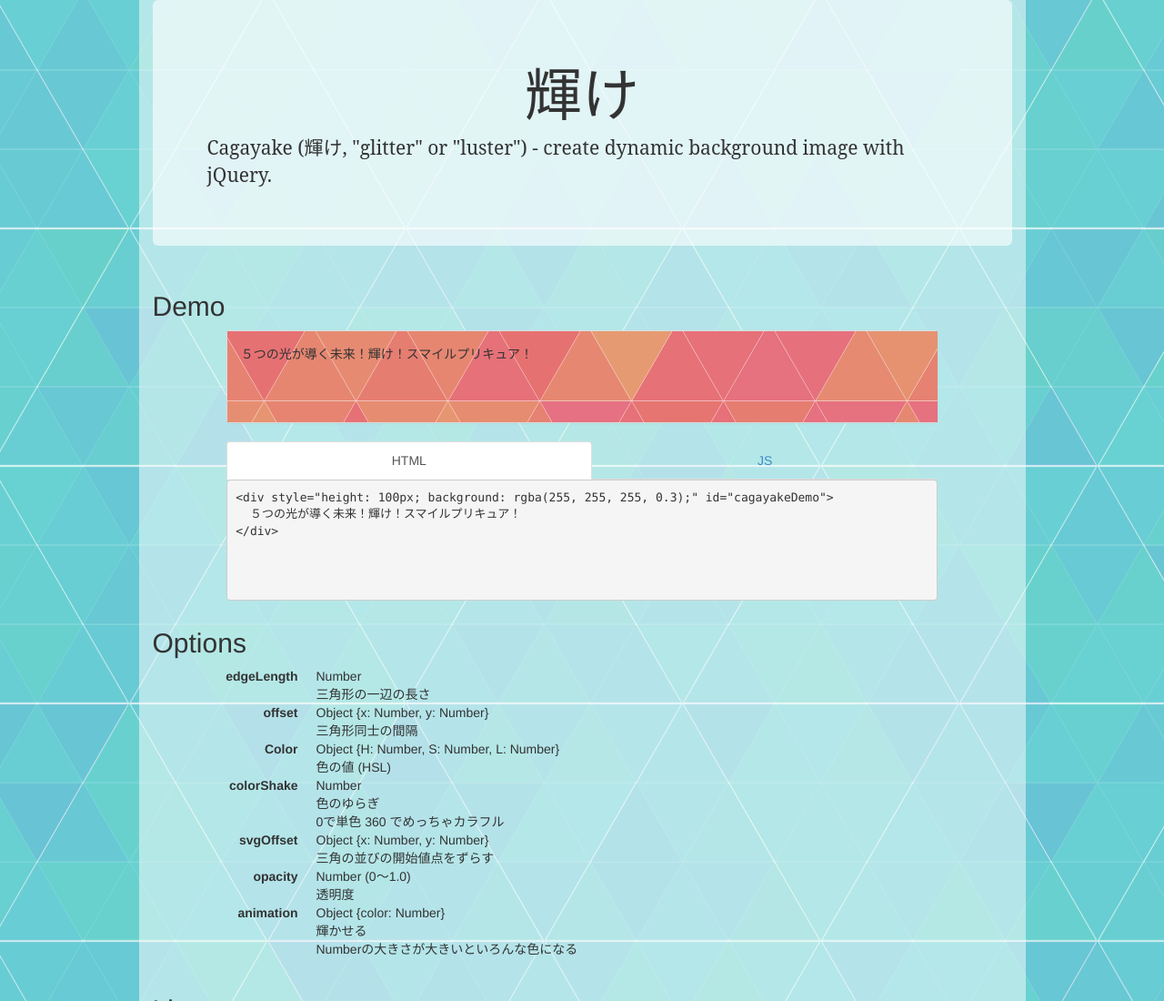
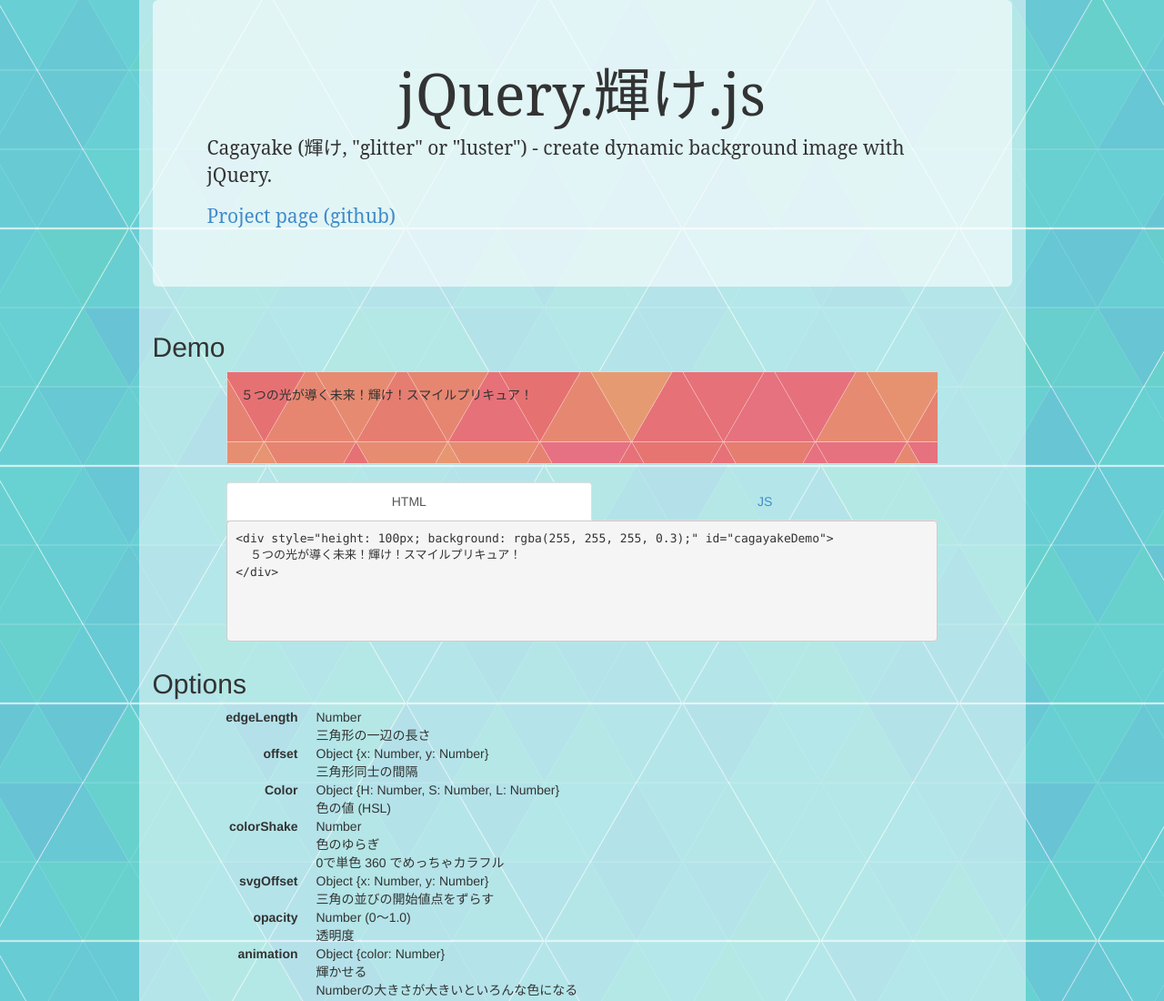
Before and after one commit to tanatana/cagayake, a plain HTML site: page index.html in a window 1280 px wide. Shown: the top 1100 px of the page at 91% size. Drawn offline with nearby package versions, Linux system fonts and the light colour scheme.

Commit message:
tweak change

```diff
--- a/index.html
+++ b/index.html
@@ -24,8 +24,9 @@
       <div class="row">
         <div class="col-xs-10 col-xs-offset-1 main-col">
           <div class="jumbotron" style="font-family: 'serif'">
-            <h1 class="text-center">輝け</h1>
+            <h1 class="text-center">jQuery.輝け.js</h1>
             <p>Cagayake (輝け, "glitter" or "luster") - create dynamic background image with jQuery.</p>
+            <p><a href="https://github.com/tanatana/cagayake" target="_blank">Project page (github)</a></p>
           </div>
         </div>
       </div>
@@ -119,7 +120,6 @@
               MIT.
             </div>
           </div>
-
         </div>
       </div>
 
```
